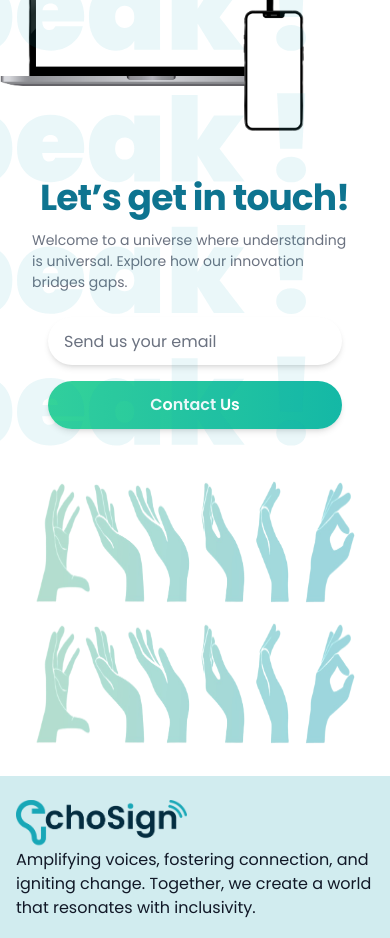
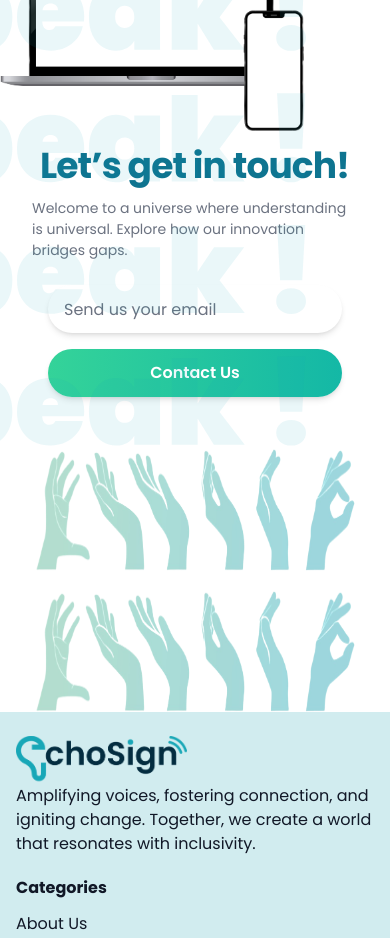
Before and after one commit to Akashioreki12/Ecosig-landingPage, a React (Create React App) app: page / in a window 390 px wide. Shown: the part 5060-5998 px from the top of the page. Built offline with nearby package versions, Linux system fonts and the light colour scheme.

Commit message:
last one *

```diff
--- a/src/component/NewsLetter.jsx
+++ b/src/component/NewsLetter.jsx
@@ -4,7 +4,7 @@ import hands from '../assets/hands1.png';
 export default function NewsLetter() {
   return (
     <section id='contact' className=''>
-      <div className='flex flex-col mx-8 md:m-[8%] my-8 lg:h-screen justify-center '>
+      <div className='flex flex-col mx-8 md:m-[8%] my-0 lg:h-auto justify-center '>
         <div>
           <div className='m-2 font-sans text-cyan-700 text-4xl md:text-6xl font-bold leading-snug tracking-tight'>
             Let’s get in touch!
```
